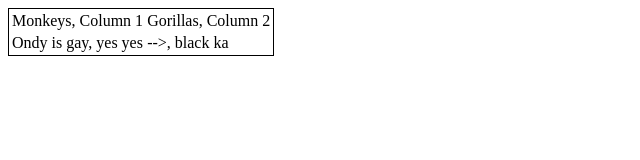
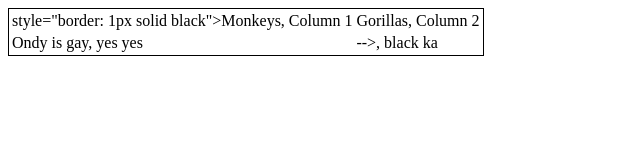
Before and after one commit to Teejay225-src/monkeys333, a plain HTML site: page index.html in a window 1280 px wide. Shown: the whole page, without its empty margins (0-640 px from the left). Drawn offline with Linux system fonts and the light colour scheme.

Commit message:
Update index.html

```diff
--- a/index.html
+++ b/index.html
@@ -12,7 +12,7 @@
           <body>
                  <table style="border: 1px solid black">
                         <tr>
-                              <td>Monkeys, Column 1</td>
+                              <td> style="border: 1px solid black">Monkeys, Column 1</td>
                               <td>Gorillas, Column 2</td>
                         </tr>
                         <tr>
```
